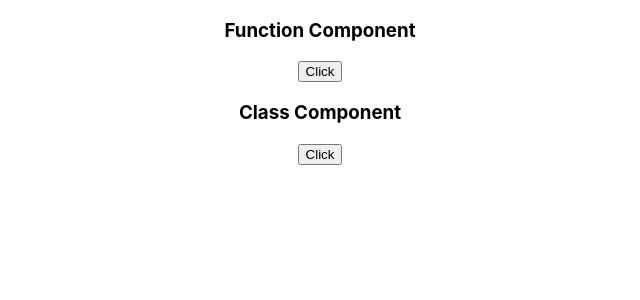
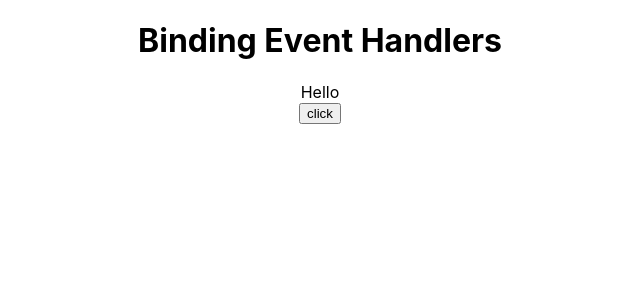
Before and after one commit to marvinjk6/React-Fundaments, a React (Create React App) app in the folder react-fundaments/: page / in a window 1280 px wide. Shown: the top 300 px of the page, without its empty margins (320-960 px from the left). Built offline with nearby package versions, Linux system fonts and the light colour scheme.

Commit message:
video 14 - Binding Event Handlers

```diff
--- a/react-fundaments/src/App.js
+++ b/react-fundaments/src/App.js
@@ -1,14 +1,11 @@
 import './App.css';
-import ClassClick from './components/ClassClick';
-
-import FunctionClick from './components/FunctionClick';
+import EventBind from './components/EventBind';
 
 
 function App() {
   return (
     <div className="App">
-       <FunctionClick />
-       <ClassClick />
+      <EventBind />
     </div>
   );
 }
--- a/react-fundaments/src/components/ClassClick.js
+++ b/react-fundaments/src/components/ClassClick.js
@@ -1,3 +1,4 @@
+
 import React, { Component } from 'react'
 
 export default class ClassClick extends Component {
--- a/react-fundaments/src/components/Counter.js
+++ b/react-fundaments/src/components/Counter.js
@@ -2,7 +2,7 @@
 import React, { Component } from 'react'
 
 
-// rcp -  create an class component with extension ES7 + Rect/Redux
+// rce -  create an class component with extension ES7 + Rect/Redux
 // rconst - create the constructor
 export default class Counter extends Component {
 
--- /dev/null
+++ b/react-fundaments/src/components/EventBind.js
@@ -0,0 +1,64 @@
+
+// snippet rce to create Class Component
+
+/** when we need to change a state
+ * the keyword this is undefined in a event handler, and that is the reason event binding is necessary in react class component
+ * there are many of ways to bind event handlers in react in blogs, videos, etc
+ * lets learn all of the ways
+ * 1º use the bind keyword in render method - this is an approach that can be a trouble in large applications beacuse of the performance
+ *
+ * 2º use arrow functions - we calling the event handler and returning that value - this approach also has performance implications in some scenarios
+ *
+ * 3º use bind keyword in the constructor  - this is the approach that is used in most of the cases, and is the approach in the official react documentention, it deals with binding event handler in the constructor as opposed to binding in the render method
+ *
+ * 4º use an arrow function as a class property - basically change the way to define the method in the class
+ *
+*/
+
+import React, { Component } from 'react'
+
+class EventBind extends Component {
+
+    constructor(props) {
+      super(props)
+
+
+       this.state = {
+         message: 'Hello'
+       }
+
+       // 3 approach
+      // this.clickHandler = this.clickHandler.bind(this)
+    }
+
+    // used for 1, 2 approach
+    /*
+    clickHandler() {
+        this.setState({
+            message: 'Goodbye'
+        })
+        console.log(this)
+    }
+    */
+
+    clickHandler = () => {
+        this.setState({
+            message: 'Goodbye'
+        })
+    }
+
+  render() {
+
+    return (
+      <div>
+        <h1>Binding Event Handlers</h1>
+        <div>{this.state.message}</div>
+        {/* <button onClick={this.clickHandler.bind(this)}>click</button> */}
+        {/* <button onClick={()=>this.clickHandler()}>click</button> */}
+        {<button onClick={this.clickHandler}>click</button>}
+      </div>
+    )
+  }
+}
+
+export default EventBind
```
